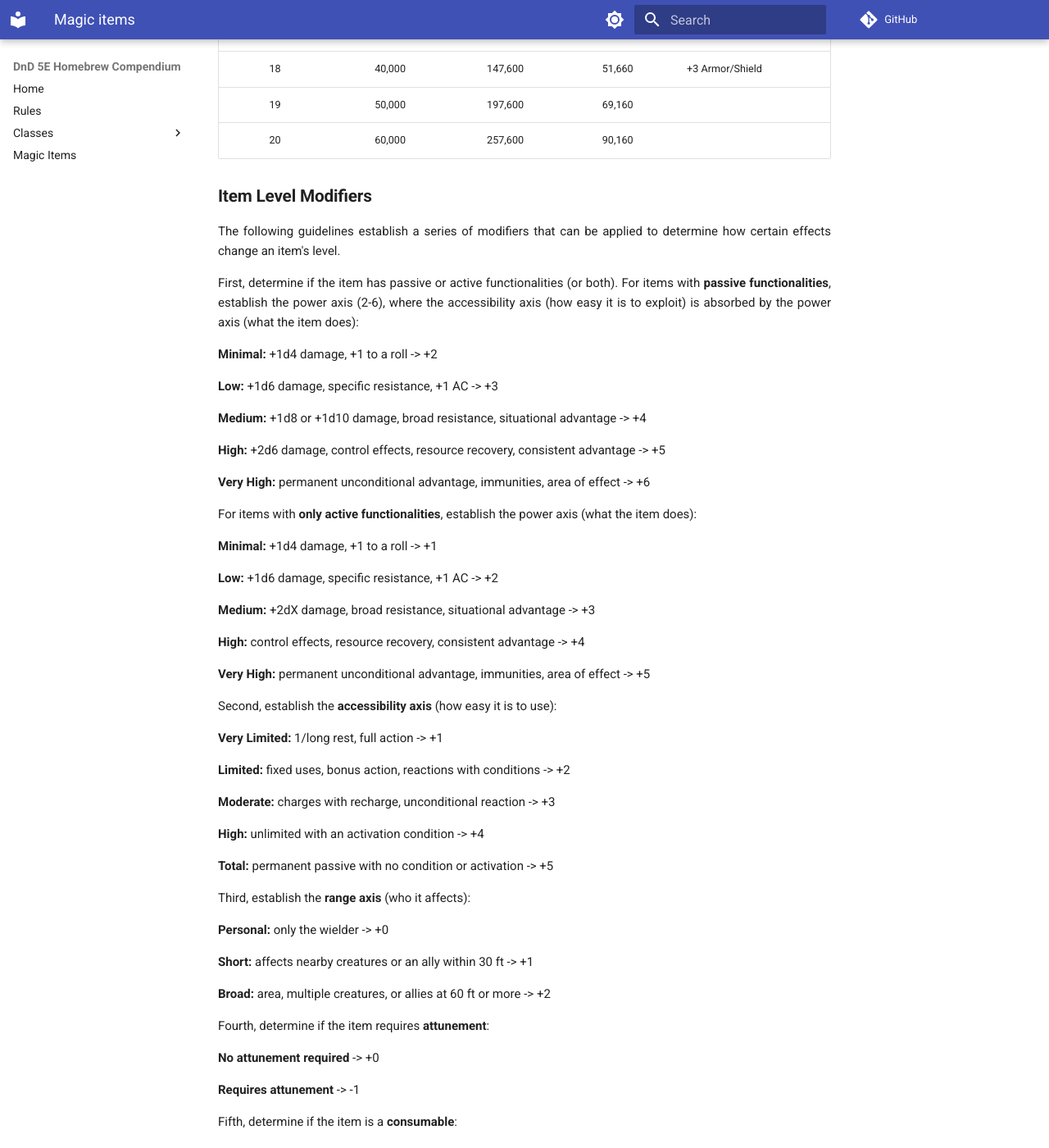
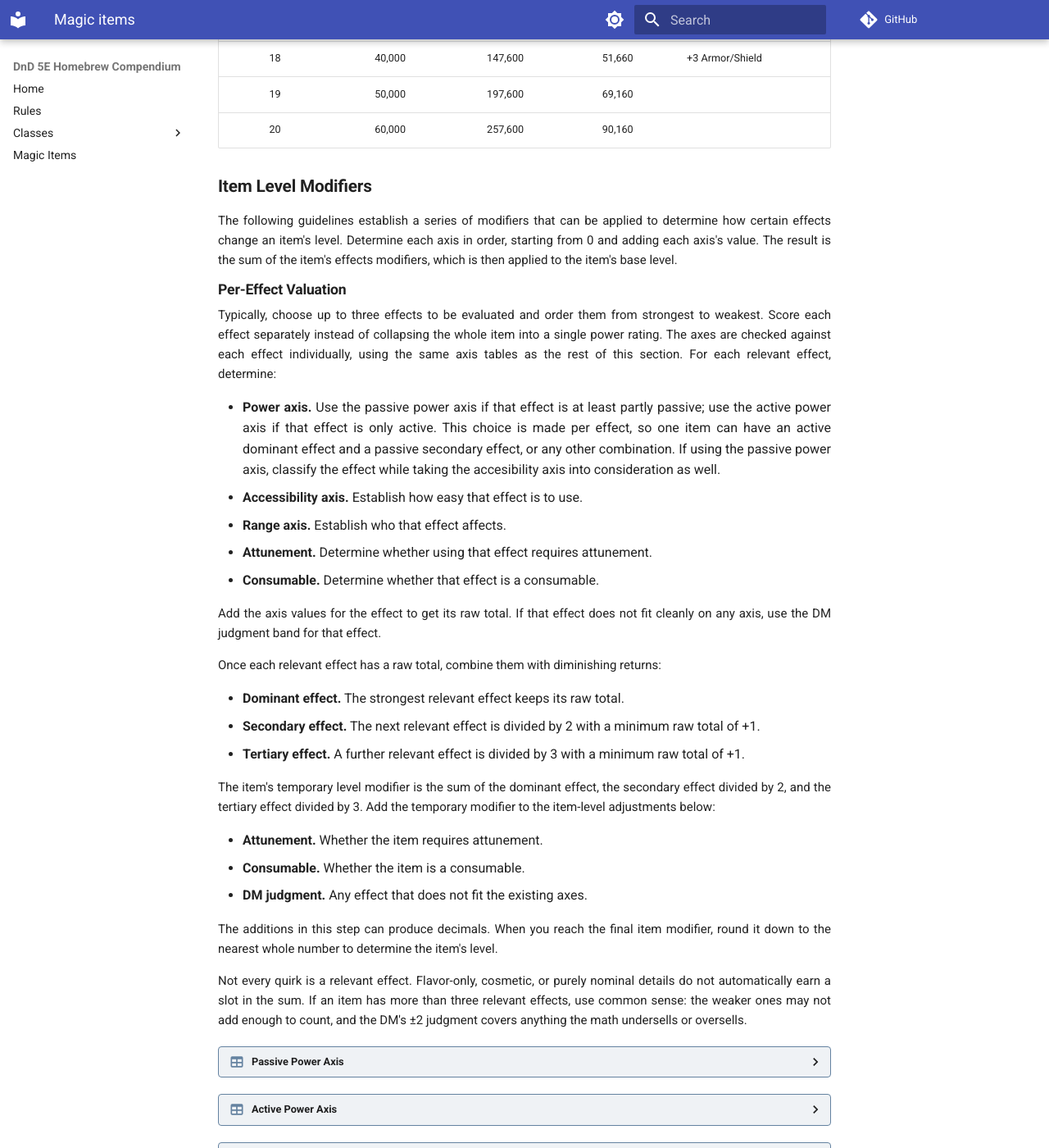
Before and after one commit to NyusSsong/DnD5E_Homebrew_Compendium, an MkDocs documentation site: the page built from docs/snippets/compendium/rules/magic_items.md, in a window 1280 px wide and 1400 px high, scrolled down 1895 px. Shown: the whole window at 82% size. Built offline with MkDocs 1.6.1 and Material for MkDocs 9.7.7, drawn with Linux system fonts in a browser that asks for light colours; comment, search, counter and statistics services are not loaded; some of the changed text lies outside the part shown.

Commit message:
docs: rework magic item level valuation into per-effect rule
Restructure the item level modifiers section so each effect is scored
separately and combined with diminishing returns, clarify the passive
vs active power axis choice per effect, and add a worked example for
the Sunsilver Shield.

Co-Authored-By: Solar Pro4 <noreply@upstage.com>

```diff
--- a/docs/snippets/compendium/rules/magic_items.md
+++ b/docs/snippets/compendium/rules/magic_items.md
@@ -23,13 +23,10 @@ To prevent players from jumping ahead of the curve through aggressive saving or
 
 This generates the following progression:
 
-**Levels 1-4 (PB +2):** access to items between levels 1 and 6.
-
-**Levels 5-8 (PB +3):** access to items between levels 8 and 11.
-
-**Levels 9-12 (PB +4):** access to items between levels 13 and 16.
-
-**Levels 13-16 (PB +5):** access to items between levels 17 and 20.
+- **Levels 1-4 (PB +2):** access to items between levels 1 and 6.
+- **Levels 5-8 (PB +3):** access to items between levels 8 and 11.
+- **Levels 9-12 (PB +4):** access to items between levels 13 and 16.
+- **Levels 13-16 (PB +5):** access to items between levels 17 and 20.
 
 This way, players can aspire to items slightly above their character level without excessively breaking the progression, rewarding planning without disproportionate power jumps.
 
@@ -60,67 +57,93 @@ This way, players can aspire to items slightly above their character level witho
 
 ### Item Level Modifiers
 
-The following guidelines establish a series of modifiers that can be applied to determine how certain effects change an item's level.
+The following guidelines establish a series of modifiers that can be applied to determine how certain effects change an item's level. Determine each axis in order, starting from 0 and adding each axis's value. The result is the sum of the item's effects modifiers, which is then applied to the item's base level.
 
-First, determine if the item has passive or active functionalities (or both). For items with **passive functionalities**, establish the power axis (2-6), where the accessibility axis (how easy it is to exploit) is absorbed by the power axis (what the item does):
+#### Per-Effect Valuation
 
-**Minimal:** +1d4 damage, +1 to a roll -> +2
+Typically, choose up to three effects to be evaluated and order them from strongest to weakest. Score each effect separately instead of collapsing the whole item into a single power rating. The axes are checked against each effect individually, using the same axis tables as the rest of this section. For each relevant effect, determine:
 
-**Low:** +1d6 damage, specific resistance, +1 AC -> +3
+- **Power axis.** Use the passive power axis if that effect is at least partly passive; use the active power axis if that effect is only active. This choice is made per effect, so one item can have an active dominant effect and a passive secondary effect, or any other combination. If using the passive power axis, classify the effect while taking the accesibility axis into consideration as well.
+- **Accessibility axis.** Establish how easy that effect is to use.
+- **Range axis.** Establish who that effect affects.
+- **Attunement.** Determine whether using that effect requires attunement.
+- **Consumable.** Determine whether that effect is a consumable.
 
-**Medium:** +1d8 or +1d10 damage, broad resistance, situational advantage -> +4
+Add the axis values for the effect to get its raw total. If that effect does not fit cleanly on any axis, use the DM judgment band for that effect.
 
-**High:** +2d6 damage, control effects, resource recovery, consistent advantage -> +5
+Once each relevant effect has a raw total, combine them with diminishing returns:
 
-**Very High:** permanent unconditional advantage, immunities, area of effect -> +6
+- **Dominant effect.** The strongest relevant effect keeps its raw total.
+- **Secondary effect.** The next relevant effect is divided by 2 with a minimum raw total of +1.
+- **Tertiary effect.** A further relevant effect is divided by 3 with a minimum raw total of +1.
 
-For items with **only active functionalities**, establish the power axis (what the item does):
+The item's temporary level modifier is the sum of the dominant effect, the secondary effect divided by 2, and the tertiary effect divided by 3. Add the temporary modifier to the item-level adjustments below:
 
-**Minimal:** +1d4 damage, +1 to a roll -> +1
+- **Attunement.** Whether the item requires attunement.
+- **Consumable.** Whether the item is a consumable.
+- **DM judgment.** Any effect that does not fit the existing axes.
 
-**Low:** +1d6 damage, specific resistance, +1 AC -> +2
+The additions in this step can produce decimals. When you reach the final item modifier, round it down to the nearest whole number to determine the item's level.
 
-**Medium:** +2dX damage, broad resistance, situational advantage -> +3
+Not every quirk is a relevant effect. Flavor-only, cosmetic, or purely nominal details do not automatically earn a slot in the sum. If an item has more than three relevant effects, use common sense: the weaker ones may not add enough to count, and the DM's ±2 judgment covers anything the math undersells or oversells.
 
-**High:** control effects, resource recovery, consistent advantage -> +4
+??? table "Passive Power Axis"
 
-**Very High:** permanent unconditional advantage, immunities, area of effect -> +5
+    | Tier | Typical effects | Modifier |
+    |---|---|---|
+    | **Minimal** | +1d4 damage, +1 to a roll | +2 |
+    | **Low** | +1d6 damage, specific resistance, +1 AC | +3 |
+    | **Medium** | +1d8 or +1d10 damage, broad resistance, situational advantage | +4 |
+    | **High** | +2d6 damage, control effects, resource recovery, consistent advantage | +5 |
+    | **Very High** | Permanent unconditional advantage, immunities, area of effect | +6 |
 
-Second, establish the **accessibility axis** (how easy it is to use):
+??? table "Active Power Axis"
 
-**Very Limited:** 1/long rest, full action -> +1
+    | Tier | Typical effects | Modifier |
+    |---|---|---|
+    | **Minimal** | +1d4 damage, +1 to a roll | +1 |
+    | **Low** | +1d6 damage, specific resistance, +1 AC | +2 |
+    | **Medium** | +2dX damage, broad resistance, situational advantage | +3 |
+    | **High** | Control effects, resource recovery, consistent advantage | +4 |
+    | **Very High** | Permanent unconditional advantage, immunities, area of effect | +5 |
 
-**Limited:** fixed uses, bonus action, reactions with conditions -> +2
+??? table "Accessibility Axis"
 
-**Moderate:** charges with recharge, unconditional reaction -> +3
+    | Tier | Typical usage | Modifier |
+    |---|---|---|
+    | **Very Limited** | 1/long rest, full action | +1 |
+    | **Limited** | Fixed uses, bonus action, reactions with conditions | +2 |
+    | **Moderate** | Charges with recharge, unconditional reaction | +3 |
+    | **High** | Unlimited with an activation condition | +4 |
+    | **Total** | Permanent passive with no condition or activation | +5 |
 
-**High:** unlimited with an activation condition -> +4
+??? table "Range Axis"
 
-**Total:** permanent passive with no condition or activation -> +5
+    | Tier | Reach | Modifier |
+    |---|---|---|
+    | **Personal** | Only the wielder | +0 |
+    | **Short** | Nearby creatures or an ally within 30 ft | +1 |
+    | **Broad** | Area, multiple creatures, or allies at 60 ft or more | +2 |
 
-Third, establish the **range axis** (who it affects):
+??? table "Attunement"
 
-**Personal:** only the wielder -> +0
+    | Condition | Modifier |
+    |---|---|
+    | **No attunement required** | +0 |
+    | **Requires attunement** | -1 |
 
-**Short:** affects nearby creatures or an ally within 30 ft -> +1
+??? table "Consumable"
 
-**Broad:** area, multiple creatures, or allies at 60 ft or more -> +2
+    | Condition | Modifier |
+    |---|---|
+    | **Not a consumable** | +0 |
+    | **Is a consumable** | -3 |
 
-Fourth, determine if the item requires **attunement**:
-
-**No attunement required** -> +0
-
-**Requires attunement** -> -1
-
-Fifth, determine if the item is a **consumable**:
-
-**Not a consumable** -> +0
-
-**Is a consumable** -> -3
+#### DM Judgment
 
 Lastly, the DM uses their judgment to apply any power modification that cannot be contemplated in the existing axes. This modification can reduce or increase the item's level by up to -2/+2 levels.
 
-### Minimum Level Differentiation
+#### Minimum Level Differentiation
 
 When a magic item shares a base characteristic with a previously cataloged default item (such as a +1 bonus to attack and damage from a +1 weapon), there must be a minimum level differentiation to reflect that it is a distinct item with additional capabilities, regardless of whether the calculated modifier for those capabilities is +0.
 
```
